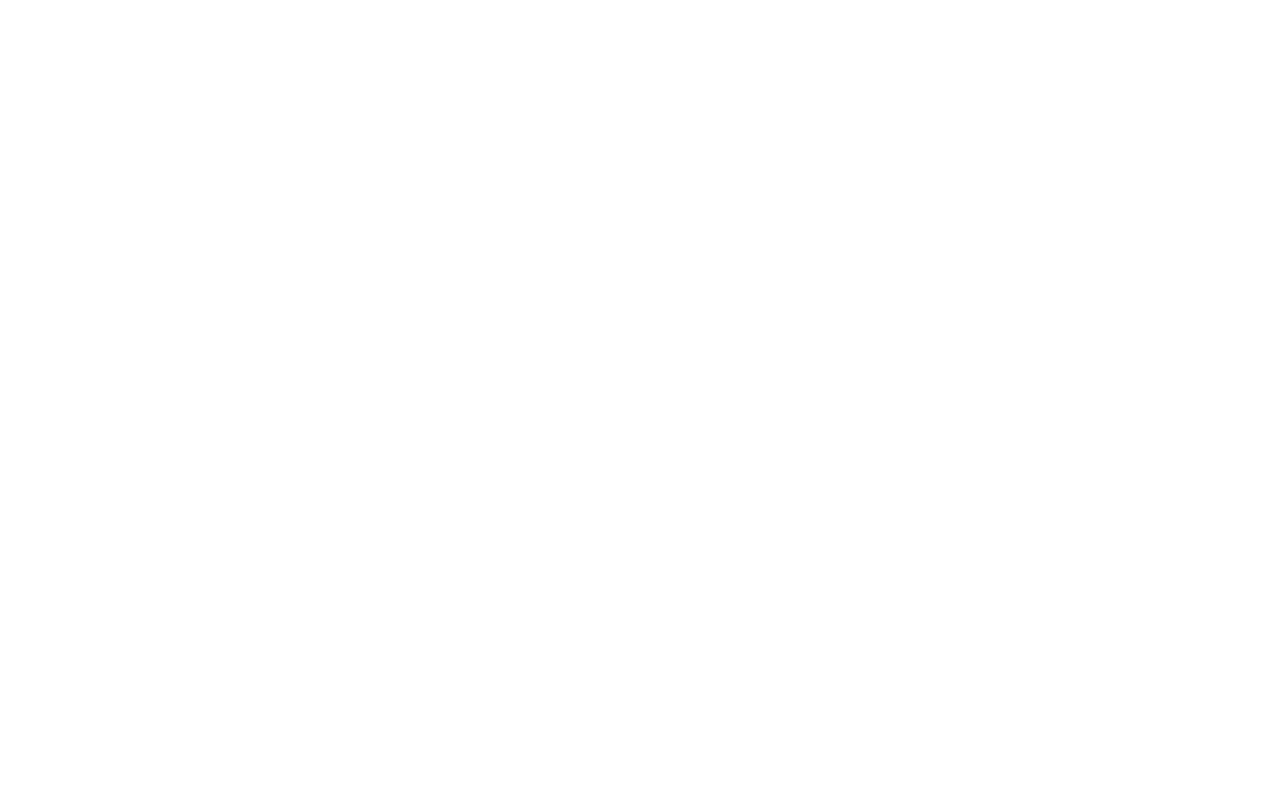
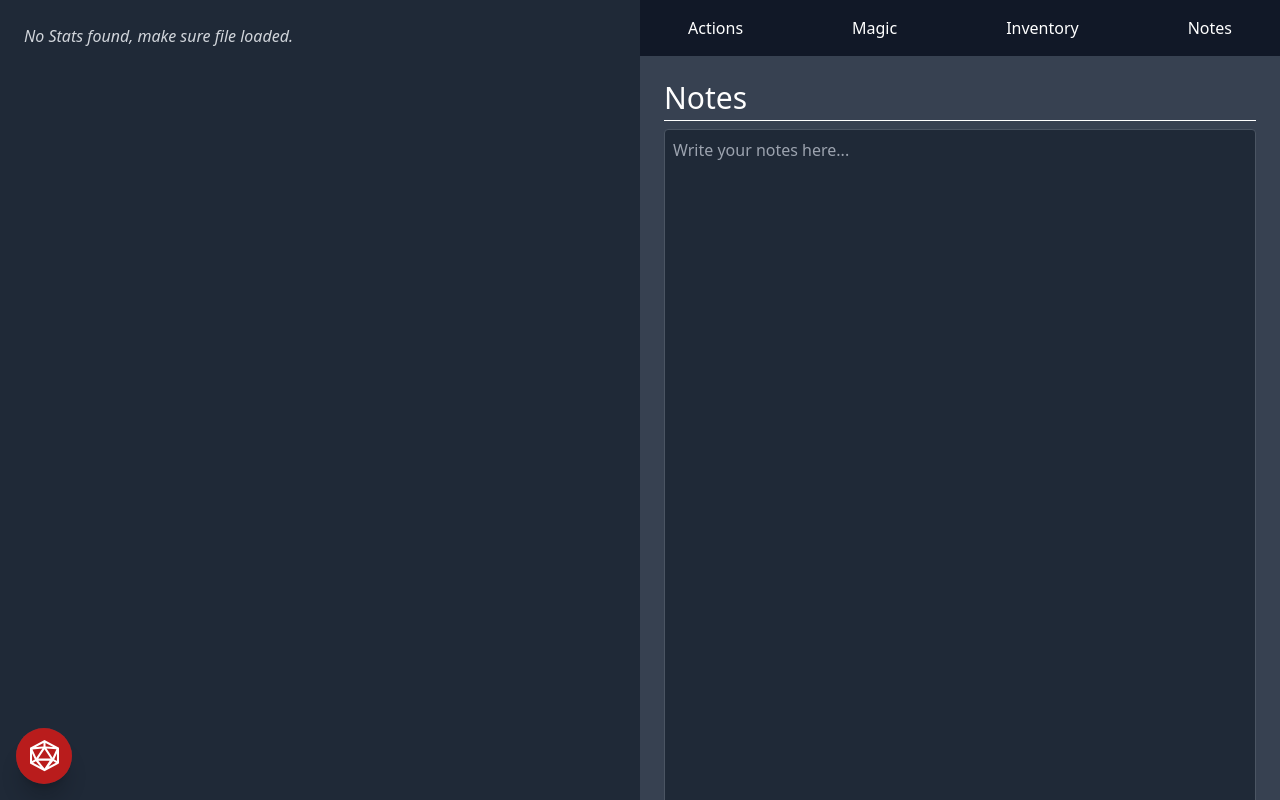
Before and after one commit to akukerang/Aurora-Beyond, a React (Vite) app in the folder frontend/: page /#/notes in a window 1280 px wide. Before the commit this address had no page. Built offline with nearby package versions, Linux system fonts and the light colour scheme.

Commit message:
Notes Page

```diff
--- a/frontend/src/App.tsx
+++ b/frontend/src/App.tsx
@@ -9,6 +9,7 @@ import Navbar from "./components/NavBar";
 import { useCharacter } from "./hooks/CharacterContext";
 import { FeatProvider } from "./hooks/FeatContext";
 import { LogProvider } from "./hooks/logContext";
+import { NoteProvider } from "./hooks/NotesContext";
 import { SpellProvider } from "./hooks/SpellContext";
 
 function App() {
@@ -17,7 +18,7 @@ function App() {
   useEffect(() => {
     const handleLoad = async () => {
       const filePath =
-        "C:/Users/gabri/OneDrive/Documents/5e Character Builder/AldricTEST.dnd5e";
+        "C:/Users/gabri/OneDrive/Documents/5e Character Builder/Aldric.dnd5e";
       await loadCharacter(filePath);
     };
     handleLoad();
@@ -36,7 +37,9 @@ function App() {
           <div className="pb-14 lg:pb-0 w-full max-h-full overflow-y-scroll">
             <FeatProvider>
               <SpellProvider>
-                <Outlet />
+                <NoteProvider>
+                  <Outlet />
+                </NoteProvider>
               </SpellProvider>
             </FeatProvider>
           </div>
--- /dev/null
+++ b/frontend/src/components/Notes/Notes.tsx
@@ -0,0 +1,15 @@
+import { useNote } from "../../hooks/NotesContext";
+const Notes = () => {
+  const { note, setNote } = useNote();
+  return (
+    <div className="h-screen w-full">
+      <textarea
+        className="w-full h-[85%] p-2 bg-gray-800 text-white border border-gray-600 rounded"
+        placeholder="Write your notes here..."
+        onChange={(e) => setNote(e.target.value)}
+        value={note}
+      ></textarea>
+    </div>
+  );
+};
+export default Notes;
--- /dev/null
+++ b/frontend/src/hooks/NotesContext.tsx
@@ -0,0 +1,26 @@
+import { createContext, FC, ReactNode, useContext, useState } from "react";
+
+type NoteType = {
+  note: string;
+  setNote: (value: string) => void;
+};
+
+const Note = createContext<NoteType | undefined>(undefined);
+
+interface NoteProviderProps {
+  children: ReactNode;
+}
+
+export const NoteProvider: FC<NoteProviderProps> = ({ children }) => {
+  const [note, setNote] = useState<string>("");
+
+  return <Note.Provider value={{ note, setNote }}>{children}</Note.Provider>;
+};
+
+export const useNote = () => {
+  const context = useContext(Note);
+  if (!context) {
+    throw new Error("useNote must be used within a NoteProvider");
+  }
+  return context;
+};
--- a/frontend/src/main.tsx
+++ b/frontend/src/main.tsx
@@ -8,6 +8,7 @@ import "./index.css";
 import FeaturePage from "./pages/FeaturePage";
 import ItemPage from "./pages/ItemPage";
 import MagicPage from "./pages/MagicPage";
+import NotePage from "./pages/NotePage";
 
 function ResponsiveRoutes() {
   const [isLargeScreen, setIsLargeScreen] = useState(window.innerWidth >= 1024);
@@ -29,6 +30,7 @@ function ResponsiveRoutes() {
           <Route path="features" element={<FeaturePage />} />
           <Route path="magic" element={<MagicPage />} />
           <Route path="items" element={<ItemPage />} />
+          <Route path="notes" element={<NotePage />} />
         </Route>
       ) : (
         <Route path="/" element={<App />}>
@@ -36,6 +38,7 @@ function ResponsiveRoutes() {
           <Route path="features" element={<FeaturePage />} />
           <Route path="magic" element={<MagicPage />} />
           <Route path="items" element={<ItemPage />} />
+          <Route path="notes" element={<NotePage />} />
         </Route>
       )}
     </Routes>
--- /dev/null
+++ b/frontend/src/pages/NotePage.tsx
@@ -0,0 +1,9 @@
+import Notes from "../components/Notes/Notes";
+export default function NotePage() {
+  return (
+    <div className="text-white p-6 h-full">
+      <h1 className="text-3xl border-b border-white pb-1 mb-2">Notes</h1>
+      <Notes />
+    </div>
+  );
+}
```
Also changed, not shown: 2 other files (tests, documents, lock files or other folders).
